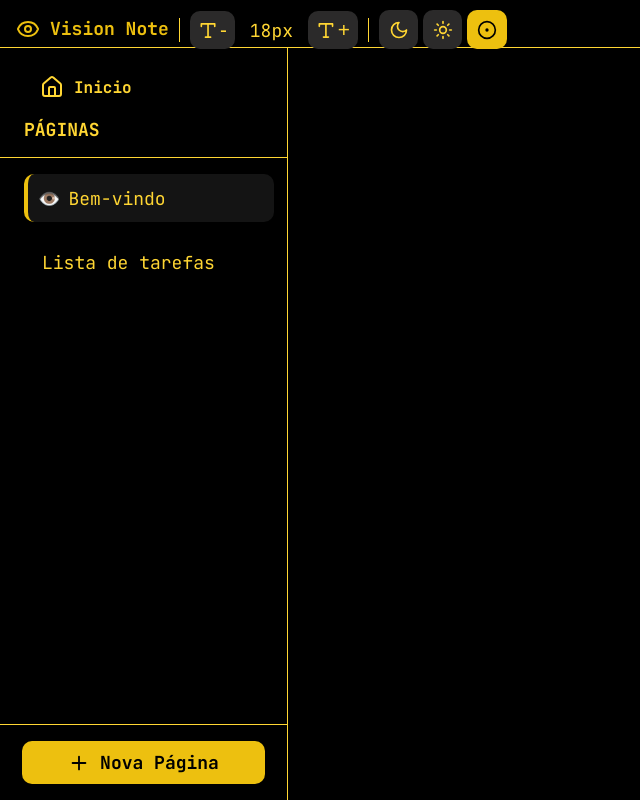
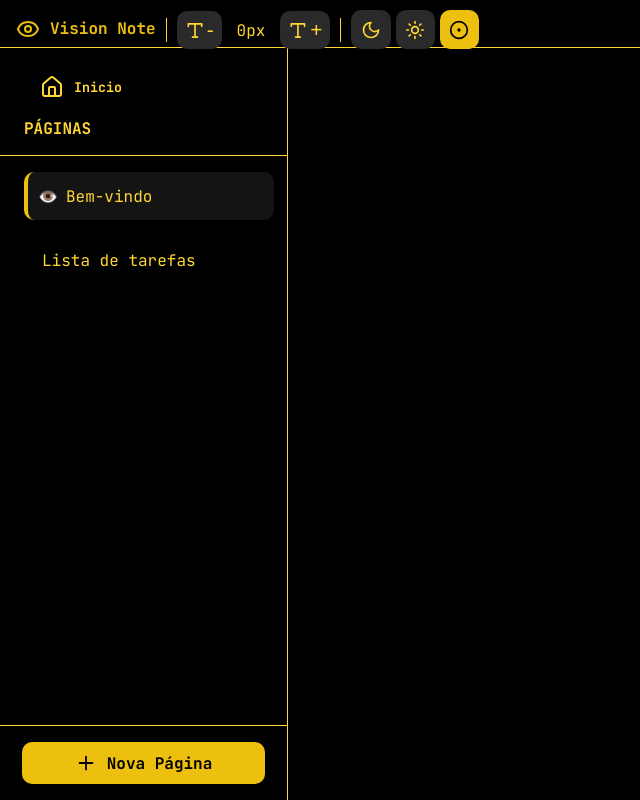
Before and after one commit to Joaovictor23t4/vision_note_frontend, a Vue app: page / in a window 1280 px wide. Shown: the whole page, without its empty margins (0-640 px from the left). Built offline with nearby package versions, Linux system fonts and the light colour scheme.

Commit message:
FEAT: Implement change font size dynamically #7

```diff
--- a/src/components/Header.vue
+++ b/src/components/Header.vue
@@ -2,6 +2,24 @@
 import { useAccessibilityStore } from '@/stores';
 
 const accessibilityStore = useAccessibilityStore();
+
+function increaseFontSize(): void {
+    if (accessibilityStore.state.font_size < 20) {
+        accessibilityStore.setFontSize(accessibilityStore.state.font_size += 2);
+    }
+    else {
+        accessibilityStore.setFontSize(accessibilityStore.state.font_size += 4);
+    }
+}
+
+function decreaseFontSize(): void {
+    if (accessibilityStore.state.font_size > 20) {
+        accessibilityStore.setFontSize(accessibilityStore.state.font_size -= 4);
+    }
+    else {
+        accessibilityStore.setFontSize(accessibilityStore.state.font_size -= 2);
+    }
+}
 </script>
 
 <template>
@@ -13,12 +31,12 @@ const accessibilityStore = useAccessibilityStore();
             </div>
             <div class="divider"></div>
             <div class="container-change-w-font">
-                <button class="change-font increase">
+                <button class="change-font increase" :disabled="accessibilityStore.state.font_size == 14" @click="decreaseFontSize">
                     <svg xmlns="http://www.w3.org/2000/svg" width="25" height="25" viewBox="0 0 24 24" fill="none" stroke="currentColor" stroke-width="2" stroke-linecap="round" stroke-linejoin="round" class="lucide lucide-type w-4 h-4 change-w-font"><polyline points="4 7 4 4 20 4 20 7"></polyline><line x1="9" x2="15" y1="20" y2="20"></line><line x1="12" x2="12" y1="4" y2="20"></line></svg>
                     <span>-</span>
                 </button>
-                <span class="current-w-font">18px</span>
-                <button class="change-font decrease">
+                <span class="current-w-font">{{ accessibilityStore.state.font_size }}px</span>
+                <button class="change-font decrease" :disabled="accessibilityStore.state.font_size == 28" @click="increaseFontSize">
                     <svg xmlns="http://www.w3.org/2000/svg" width="25" height="25" viewBox="0 0 24 24" fill="none" stroke="currentColor" stroke-width="2" stroke-linecap="round" stroke-linejoin="round" class="lucide lucide-type w-4 h-4 change-w-font"><polyline points="4 7 4 4 20 4 20 7"></polyline><line x1="9" x2="15" y1="20" y2="20"></line><line x1="12" x2="12" y1="4" y2="20"></line></svg>
                     <span>+</span>
                 </button>
--- a/src/stores/accessibility.ts
+++ b/src/stores/accessibility.ts
@@ -4,12 +4,12 @@ import { reactive } from "vue";
 export const useAccessibilityStore = defineStore('accessibility', () => {
     interface StateInterface {
         theme: string,
-        font_size: string
+        font_size: number
     };
 
     const state = reactive<StateInterface>({
         theme: localStorage.getItem("data-theme") ?? "high_contrast",
-        font_size: localStorage.getItem("data-font_size") ?? "18"
+        font_size: Number(localStorage.getItem("data-font-size")) ?? 18
     });
 
     function setTheme(theme: string): void {
@@ -18,10 +18,10 @@ export const useAccessibilityStore = defineStore('accessibility', () => {
         localStorage.setItem("data-theme", theme);
     }
 
-    function setFontSize(fontSize: string): void {
+    function setFontSize(fontSize: number): void {
         state.font_size = fontSize;
-        document.documentElement.setAttribute("data-font-s", fontSize);
-        localStorage.setItem("data-font_size", fontSize);
+        document.documentElement.setAttribute("data-font-s", fontSize.toString());
+        localStorage.setItem("data-font-size", fontSize.toString());
     }
 
     return {
```
